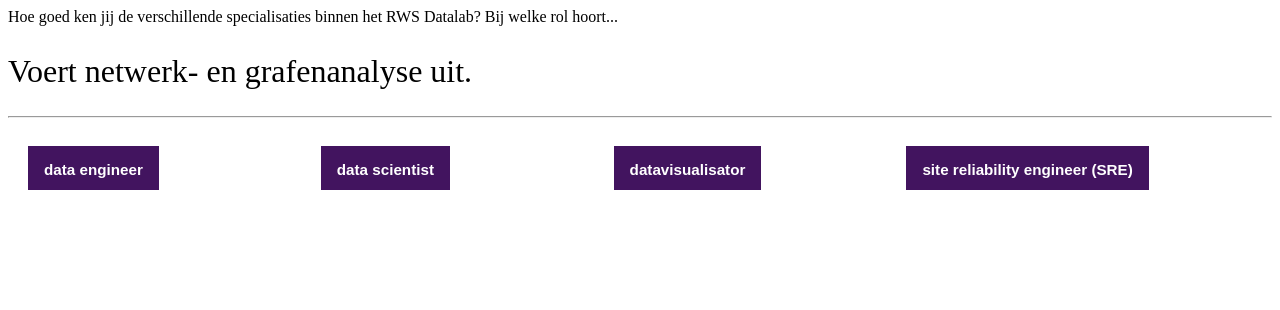
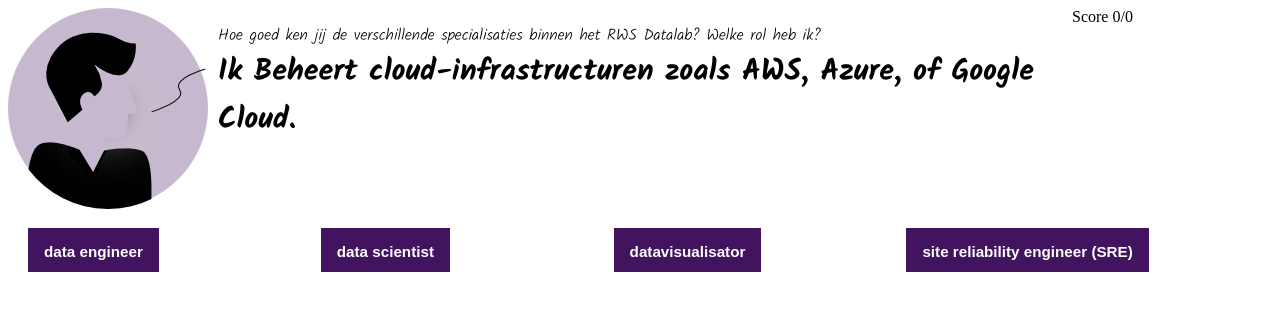
Before and after one commit to Duitel/role-game, a SvelteKit app: page / in a window 1280 px wide. Shown: the top 310 px of the page. Built offline with nearby package versions, Linux system fonts and the light colour scheme.

Commit message:
With avatar and text cloud

```diff
--- a/src/routes/+page.svelte
+++ b/src/routes/+page.svelte
@@ -1,3 +1,8 @@
+<svelte:head>
+    <link href="https://fonts.googleapis.com/css2?family=Kalam:wght@300;400;700&display=swap" rel="stylesheet">
+</svelte:head>
+
+
 <script>
 	import { quintOut } from 'svelte/easing';
 	import { crossfade } from 'svelte/transition';
@@ -38,10 +43,14 @@
 	let uid = 0;
 	let score = 0;
 
+    let colors = ["#42145F", "#714F87", "#8D729F", "#A995B7", "#C6B8CE", "#E3DCE7"];
+    let randomColor = colors[3];
+
 	function selectRandomQuestion() {
         if(data.length == 0){
             return false;
         }
+        randomColor = colors[Math.floor(Math.random()*colors.length)]
 		return data.splice(Math.floor(Math.random()*data.length), 1)[0];
 	}
 	let currentQuestion = selectRandomQuestion();
@@ -123,17 +132,19 @@
 </script>
 
 <div>
-	{#if de.length + ds.length + dv.length + sre.length > 0}
-		<div id="score">Score {score}/{de.length + ds.length + dv.length + sre.length}</div>
-	{/if}
-	<div id="prompt">
-        Hoe goed ken jij de verschillende specialisaties binnen het RWS Datalab? Bij welke rol hoort...
-        {#if currentQuestion}
-            <h2>{currentQuestion.description}</h2>
-        {:else}
-        <br><br>Dit waren alle vragen, dank voor het spelen!
-        {/if}
-        <hr>
+    <div id="prompt-banner">
+        <div id="avatar" style="background-color: {randomColor};">
+            <img src="./img/avatar.png"/>
+        </div>
+        <div id="text-cloud">
+            Hoe goed ken jij de verschillende specialisaties binnen het RWS Datalab? Welke rol heb ik?
+            {#if currentQuestion}
+                <div id="prompt">Ik {currentQuestion.description}</div>
+            {:else}
+            <br><br>Dit waren alle vragen, dank voor het spelen!
+            {/if}
+        </div>
+        <div id="score">Score {score}/{de.length + ds.length + dv.length + sre.length}</div>
     </div>
 	<div id="answer_container">
 		<div class="column"><button class="{shakeDe} {paradeDe}" on:click={() => handleAnswer("data engineer")}><h3>data engineer</h3></button>
@@ -168,8 +179,30 @@
 </div>
 
 <style>
-	#score {
-		position: absolute;
+    #prompt-banner{
+        display: flex;
+        flex-direction: row
+    }
+	#avatar{
+        width: 200px;
+        height: 200px;
+        border-radius: 100px;
+        transition: background-color 0.2s;
+    }
+    #text-cloud {
+        font-family: "Kalam", cursive;
+        font-weight: 300;
+        font-style: normal;
+        flex: 1;
+        padding-left: 10px;
+        padding-top: 15px;
+    }
+    #prompt {
+        font-weight: 700;
+        font-size: 30px;
+    }
+    #score {
+		width: 200px;
 		right: 100px;
 	}
 
```
Also changed, not shown: static/img/avatar.png (added).
